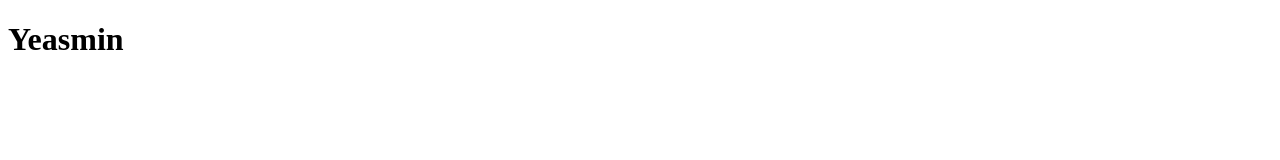
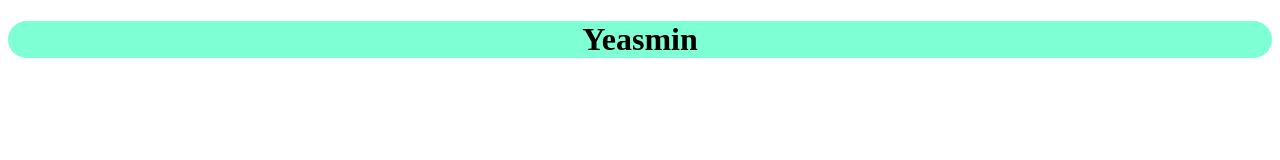
Before and after one commit to Helloworld2146/again-practice, a plain HTML site: page index.html in a window 1280 px wide. Drawn offline with Linux system fonts and the light colour scheme.

Commit message:
added some style

```diff
--- a/index.html
+++ b/index.html
@@ -4,6 +4,15 @@
     <meta charset="UTF-8">
     <meta name="viewport" content="width=device-width, initial-scale=1.0">
     <title>Document</title>
+    <style>
+        h1{
+            background-color: aquamarine;
+            text-align: center;
+            border-color: red;
+            border-radius: 40px;
+            border
+        }
+    </style>
 </head>
 <body>
     <h1>Yeasmin</h1>
```
